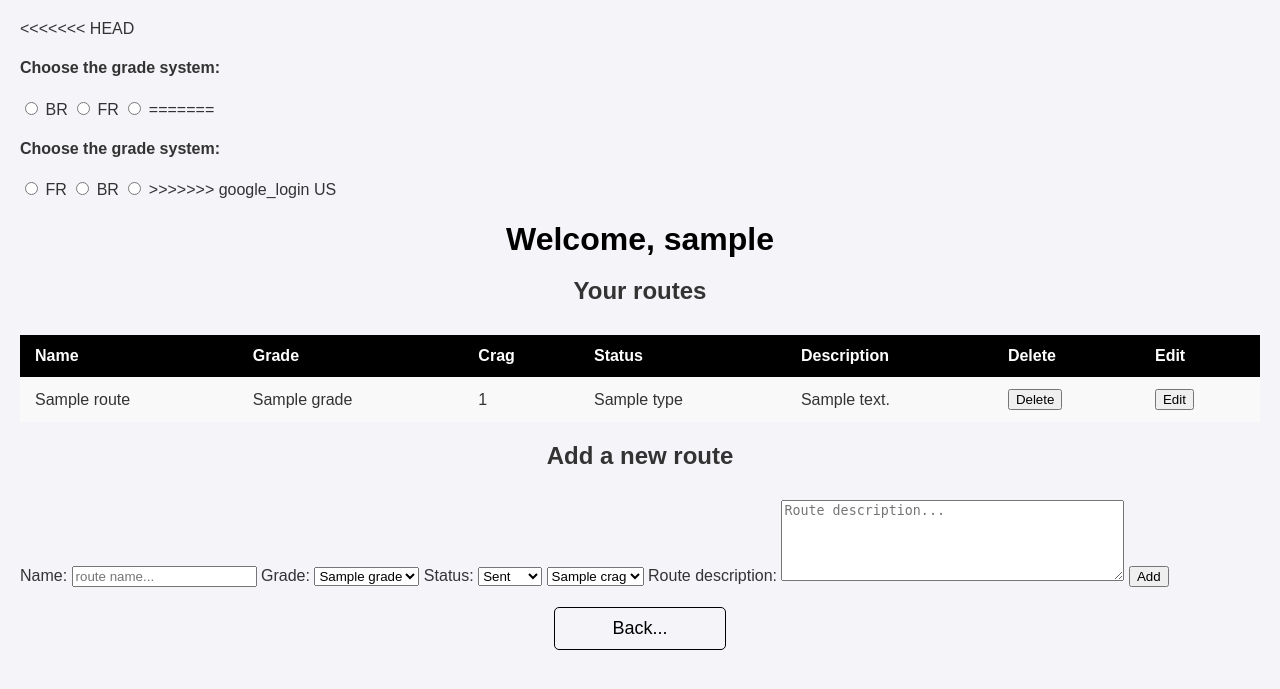
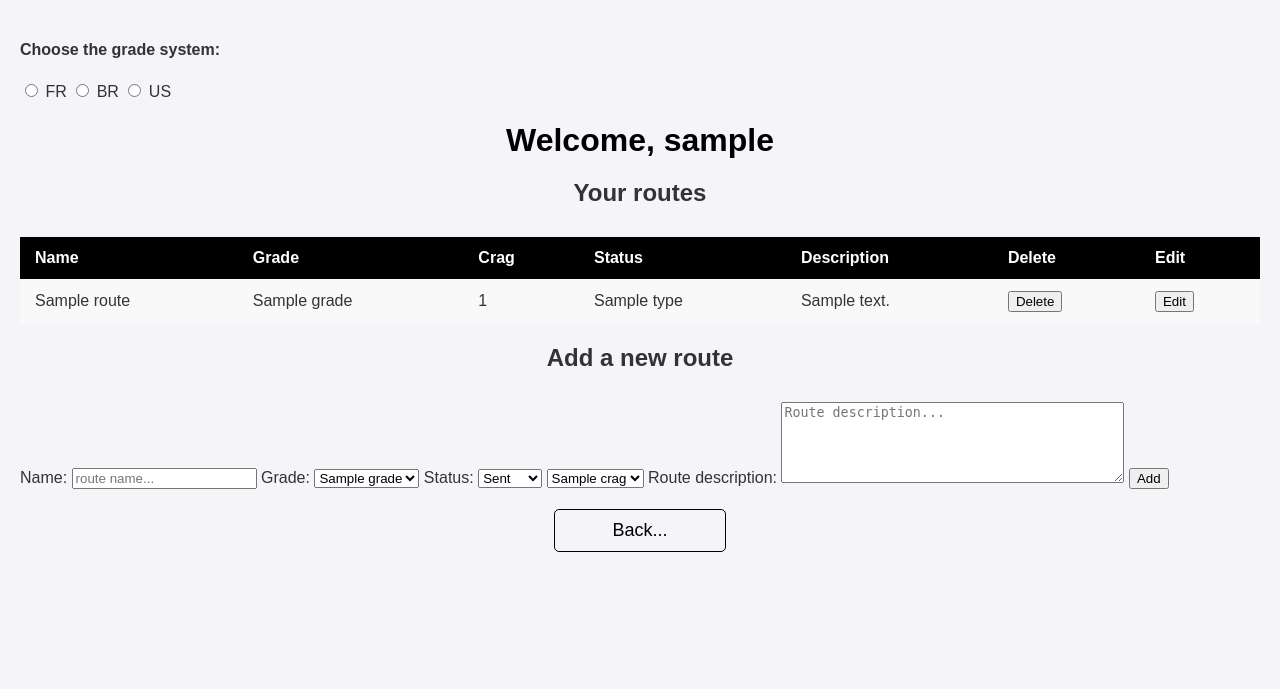
Before and after one commit to gschnirmann/climbAPI, a Flask app: template templates/routes_page.html in a window 1280 px wide. Shown: the top 689 px of the page. Run offline with Flask 3, Linux system fonts and the light colour scheme; the template is opened without the code that fills it: most values are stand-ins (such as "Sample title", 1, 10 or a date in 2020); some libraries are stand-ins or nearby versions.

Commit message:
Conflitos corrigidos

```diff
--- a/templates/routes_page.html
+++ b/templates/routes_page.html
@@ -7,17 +7,6 @@
     <link rel="stylesheet" href="{{ url_for('static', filename='css/style.css') }}">
 </head>
 <body>
-<<<<<<< HEAD
-    <form action="">
-        <h4>Choose the grade system:</h4>
-        <input type="radio" id="br" name="grade_system" value="BR">
-        <label for="br">BR</label>
-
-        <input type="radio" id="fr" name="grade_system" value="FR">
-        <label for="fr">FR</label>
-
-        <input type="radio" id="us" name="grade_system" value="US">
-=======
     <form action="/users/{{ user_id }}/routes" method="GET">
         <h4>Choose the grade system:</h4>
         <input type="radio" id="fr" name="grade_system" value="FR"
@@ -33,7 +22,6 @@
         <input type="radio" id="us" name="grade_system" value="US"
             {% if selected_system == 'US' %}checked{% endif %}
             onchange="this.form.submit()">
->>>>>>> google_login
         <label for="us">US</label>
     </form>
 
```
